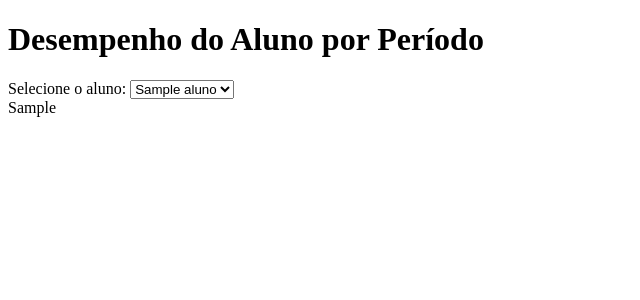
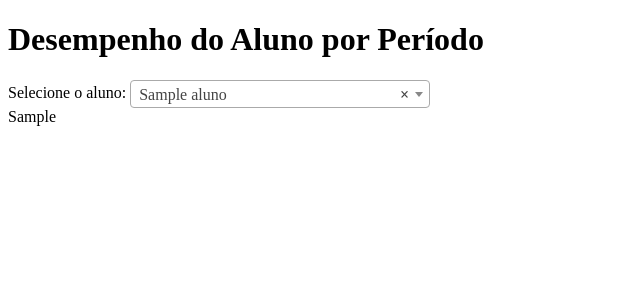
Before and after one commit to luccabcarvalho/Projeto-PRADIG-2025, a Django app: template sistemaDeAnaliseAcademicaUnirio/visualizacoes/templates/desempenho_aluno_periodo.html in a window 1280 px wide. Shown: the top 300 px of the page, without its empty margins (0-640 px from the left). Run offline with Django 5.2, Linux system fonts and the light colour scheme; the template is opened without the code that fills it: most values are stand-ins (such as "Sample title", 1, 10 or a date in 2020); some libraries are stand-ins or nearby versions.

Commit message:
transformar select de alunos em select2 com busca por texto

```diff
--- a/sistemaDeAnaliseAcademicaUnirio/visualizacoes/templates/desempenho_aluno_periodo.html
+++ b/sistemaDeAnaliseAcademicaUnirio/visualizacoes/templates/desempenho_aluno_periodo.html
@@ -2,12 +2,13 @@
 <html>
 <head>
     <title>Desempenho do Aluno por Período</title>
+    <link href="https://cdn.jsdelivr.net/npm/select2@4.1.0-rc.0/dist/css/select2.min.css" rel="stylesheet" />
 </head>
 <body>
     <h1>Desempenho do Aluno por Período</h1>
     <form method="get" id="aluno-form">
         <label for="id_aluno">Selecione o aluno:</label>
-        <select name="id_aluno" id="id_aluno" onchange="document.getElementById('aluno-form').submit();">
+        <select name="id_aluno" id="id_aluno" style="width: 300px;" onchange="document.getElementById('aluno-form').submit();">
             {% for aluno in alunos_options %}
                 <option value="{{ aluno.id }}" {% if aluno.id == selected_id %}selected{% endif %}>
                     {{ aluno.label }}
@@ -16,5 +17,17 @@
         </select>
     </form>
     {{ plot_div|safe }}
+
+    <script src="https://code.jquery.com/jquery-3.7.1.min.js" integrity="sha256-/JqT3SQfawRcv/BIHPThkBvs0OEvtFFmqPF/lYI/Cxo=" crossorigin="anonymous"></script>
+    <script src="https://cdn.jsdelivr.net/npm/select2@4.1.0-rc.0/dist/js/select2.min.js"></script>
+
+    <script>
+        $(document).ready(function() {
+            $('#id_aluno').select2({
+                placeholder: "Selecione um aluno",
+                allowClear: true
+            });
+        });
+    </script>
 </body>
 </html>
```
